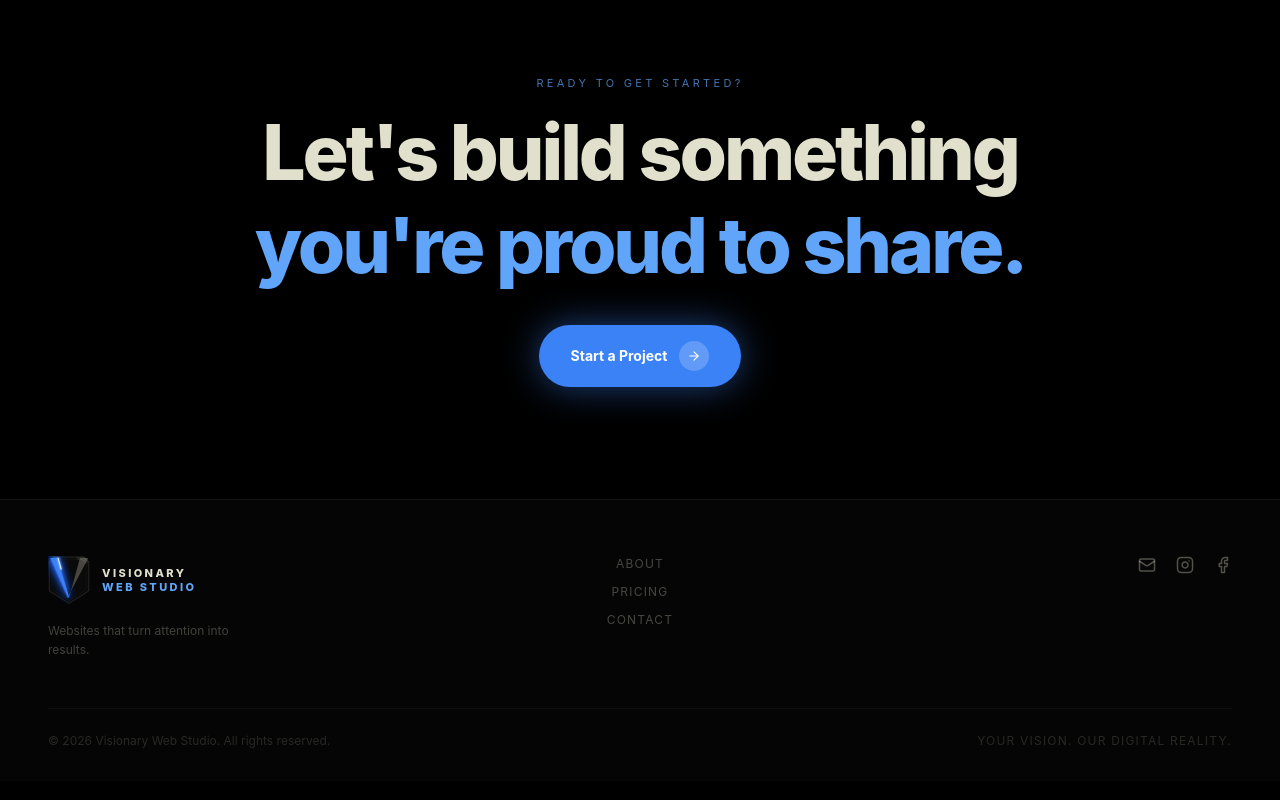
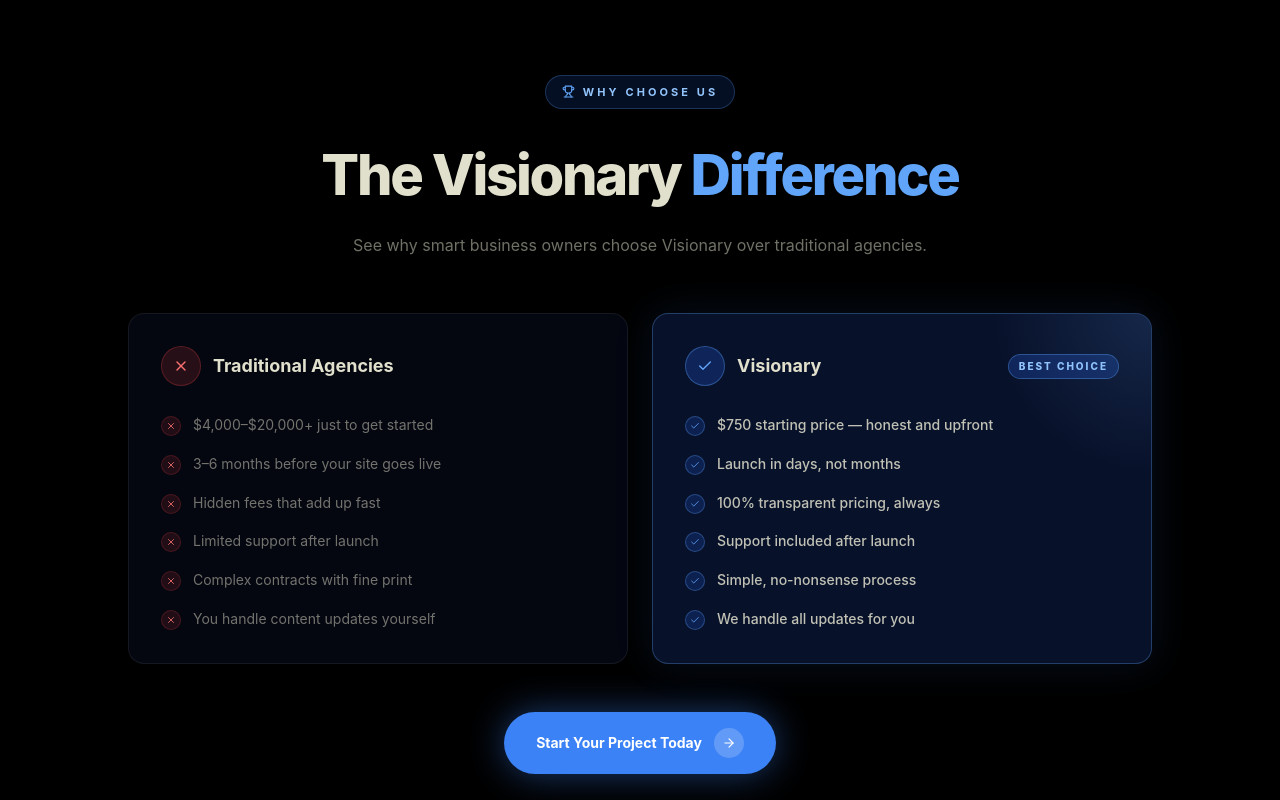
Before and after one commit to traviskenlocean1-oss/VISIONARY, a React (Vite) app: page /about in a window 1280 px wide. Shown: the part 3940-4740 px from the top of the page. Built offline with nearby package versions, Linux system fonts and the light colour scheme.

Commit message:
Add The Visionary Difference comparison section to About page

```diff
--- a/src/pages/About.tsx
+++ b/src/pages/About.tsx
@@ -1,6 +1,6 @@
 import { motion } from 'framer-motion'
 import { Link } from 'react-router-dom'
-import { ArrowRight, Shield, Zap, Award, Users, Check } from 'lucide-react'
+import { ArrowRight, Shield, Zap, Award, Users, Check, X, Trophy } from 'lucide-react'
 
 const ABOUT_VIDEO = 'https://d8j0ntlcm91z4.cloudfront.net/user_38xzZboKViGWJOttwIXH07lWA1P/hf_20260324_024928_1efd0b0d-6c02-45a8-8847-1030900c4f63.mp4'
 
@@ -91,6 +91,24 @@
     body: "Every site ships with the full SEO foundation already in place — not as an afterthought. That means semantic HTML structure, fully populated meta tags, Open Graph for social sharing, JSON-LD schema markup for Google's rich results, canonical tags, fast load speeds, and a performance score that reflects real-world results. You won't need to hire someone separately just to get the basics working.",
     points: ['Meta tags & Open Graph', 'JSON-LD schema markup', 'Semantic HTML structure', 'Canonical tags & fast load speeds'],
   },
+]
+
+const traditionalNegatives = [
+  '$4,000–$20,000+ just to get started',
+  '3–6 months before your site goes live',
+  'Hidden fees that add up fast',
+  'Limited support after launch',
+  'Complex contracts with fine print',
+  'You handle content updates yourself',
+]
+
+const visionaryPositives = [
+  '$750 starting price — honest and upfront',
+  'Launch in days, not months',
+  '100% transparent pricing, always',
+  'Support included after launch',
+  'Simple, no-nonsense process',
+  'We handle all updates for you',
 ]
 
 export default function About() {
@@ -396,6 +414,106 @@
         </div>
       </section>
 
+      {/* THE VISIONARY DIFFERENCE */}
+      <section className="relative py-20 md:py-28 px-6 md:px-10">
+        <div className="max-w-5xl mx-auto">
+          <motion.div
+            className="text-center mb-14"
+            initial={{ opacity: 0, y: 20 }} whileInView={{ opacity: 1, y: 0 }} viewport={{ once: true }} transition={{ duration: 0.7 }}
+          >
+            <div className="inline-flex items-center gap-2 rounded-full px-4 py-2 mb-6" style={{ background: 'rgba(37,99,235,0.15)', border: '1px solid rgba(96,165,250,0.25)' }}>
+              <Trophy size={13} style={{ color: '#60a5fa' }} />
+              <span className="text-[11px] tracking-[0.28em] uppercase font-bold" style={{ color: '#93c5fd' }}>Why Choose Us</span>
+            </div>
+            <h2
+              className="font-extrabold tracking-tight mb-4"
+              style={{ fontSize: 'clamp(28px, 5vw, 56px)', color: '#E1E0CC', letterSpacing: '-0.04em' }}
+            >
+              The Visionary <span style={{ color: '#60a5fa' }}>Difference</span>
+            </h2>
+            <p className="text-base max-w-2xl mx-auto" style={{ color: 'rgba(225,224,204,0.5)' }}>
+              See why smart business owners choose Visionary over traditional agencies.
+            </p>
+          </motion.div>
+
+          <div className="grid grid-cols-1 md:grid-cols-2 gap-6">
+            {/* Traditional Agencies — left card */}
+            <motion.div
+              className="rounded-2xl p-8"
+              style={{ background: 'rgba(5,8,20,0.8)', backdropFilter: 'blur(24px)', WebkitBackdropFilter: 'blur(24px)', border: '1px solid rgba(255,255,255,0.07)' }}
+              initial={{ opacity: 0, x: -30 }}
+              whileInView={{ opacity: 1, x: 0 }}
+              viewport={{ once: true, margin: '-60px' }}
+              transition={{ duration: 0.8, ease: [0.16, 1, 0.3, 1] }}
+            >
+              <div className="flex items-center gap-3 mb-7">
+                <div className="w-10 h-10 rounded-full flex items-center justify-center flex-shrink-0" style={{ background: 'rgba(239,68,68,0.15)', border: '1px solid rgba(239,68,68,0.25)' }}>
+                  <X size={16} style={{ color: '#f87171' }} />
+                </div>
+                <h3 className="font-bold text-lg" style={{ color: '#E1E0CC' }}>Traditional Agencies</h3>
+              </div>
+              <ul className="flex flex-col gap-4">
+                {traditionalNegatives.map((item) => (
+                  <li key={item} className="flex items-start gap-3">
+                    <div className="w-5 h-5 rounded-full flex items-center justify-center flex-shrink-0 mt-0.5" style={{ background: 'rgba(239,68,68,0.12)', border: '1px solid rgba(239,68,68,0.2)' }}>
+                      <X size={10} style={{ color: '#f87171' }} />
+                    </div>
+                    <span className="text-sm leading-relaxed" style={{ color: 'rgba(225,224,204,0.5)' }}>{item}</span>
+                  </li>
+                ))}
+              </ul>
+            </motion.div>
+
+            {/* Visionary — right card (highlighted) */}
+            <motion.div
+              className="rounded-2xl p-8 relative overflow-hidden"
+              style={{ background: 'rgba(10,20,50,0.85)', backdropFilter: 'blur(24px)', WebkitBackdropFilter: 'blur(24px)', border: '1px solid rgba(96,165,250,0.3)', boxShadow: '0 0 40px rgba(59,130,246,0.12)' }}
+              initial={{ opacity: 0, x: 30 }}
+              whileInView={{ opacity: 1, x: 0 }}
+              viewport={{ once: true, margin: '-60px' }}
+              transition={{ duration: 0.8, ease: [0.16, 1, 0.3, 1], delay: 0.1 }}
+            >
+              <div className="absolute top-0 right-0 w-40 h-40 pointer-events-none" style={{ background: 'radial-gradient(circle at top right, rgba(96,165,250,0.15), transparent 70%)' }} />
+              <div className="flex items-center gap-3 mb-7">
+                <div className="w-10 h-10 rounded-full flex items-center justify-center flex-shrink-0" style={{ background: 'rgba(37,99,235,0.25)', border: '1px solid rgba(96,165,250,0.35)' }}>
+                  <Check size={16} style={{ color: '#60a5fa' }} />
+                </div>
+                <h3 className="font-bold text-lg" style={{ color: '#E1E0CC' }}>Visionary</h3>
+                <span className="ml-auto text-[10px] font-extrabold tracking-[0.2em] uppercase px-2.5 py-1 rounded-full" style={{ background: 'rgba(37,99,235,0.25)', border: '1px solid rgba(96,165,250,0.35)', color: '#93c5fd' }}>Best Choice</span>
+              </div>
+              <ul className="flex flex-col gap-4">
+                {visionaryPositives.map((item) => (
+                  <li key={item} className="flex items-start gap-3">
+                    <div className="w-5 h-5 rounded-full flex items-center justify-center flex-shrink-0 mt-0.5" style={{ background: 'rgba(37,99,235,0.2)', border: '1px solid rgba(96,165,250,0.3)' }}>
+                      <Check size={10} style={{ color: '#60a5fa' }} />
+                    </div>
+                    <span className="text-sm leading-relaxed font-medium" style={{ color: 'rgba(225,224,204,0.85)' }}>{item}</span>
+                  </li>
+                ))}
+              </ul>
+            </motion.div>
+          </div>
+
+          <motion.div
+            className="text-center mt-12"
+            initial={{ opacity: 0, y: 16 }} whileInView={{ opacity: 1, y: 0 }} viewport={{ once: true }} transition={{ duration: 0.6, delay: 0.3 }}
+          >
+            <Link
+              to="/contact"
+              className="group inline-flex items-center gap-3 rounded-full font-bold text-sm px-8 py-4 transition-all duration-300"
+              style={{ background: '#3b82f6', color: '#fff', boxShadow: '0 0 36px rgba(59,130,246,0.45)' }}
+              onMouseEnter={(e) => ((e.currentTarget as HTMLElement).style.boxShadow = '0 0 55px rgba(59,130,246,0.75)')}
+              onMouseLeave={(e) => ((e.currentTarget as HTMLElement).style.boxShadow = '0 0 36px rgba(59,130,246,0.45)')}
+            >
+              <span>Start Your Project Today</span>
+              <span className="flex items-center justify-center rounded-full bg-white/20 transition-transform duration-200 group-hover:scale-110" style={{ width: 30, height: 30 }}>
+                <ArrowRight size={14} />
+              </span>
+            </Link>
+          </motion.div>
+        </div>
+      </section>
+
       {/* CTA */}
       <section className="relative py-28 px-6 text-center">
         <motion.div
```
